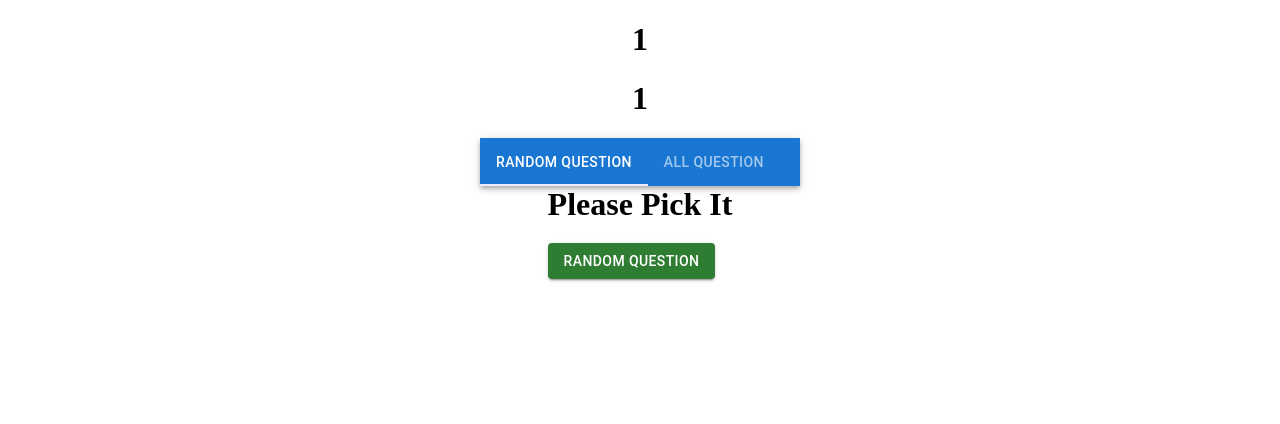
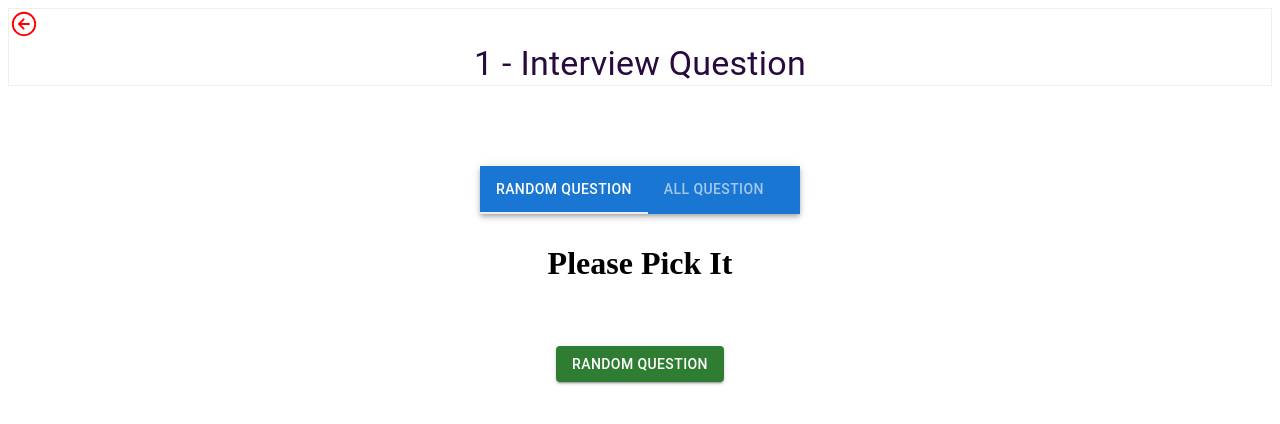
Before and after one commit to balaji1610/devquest, a Next.js app: page /1/1 in a window 1280 px wide. Shown: the top 424 px of the page. Built offline with nearby package versions, Linux system fonts and the light colour scheme.

Commit message:
Create Question Title component and randomquestion fixed

```diff
--- a/src/app/[category]/[categoryId]/page.tsx
+++ b/src/app/[category]/[categoryId]/page.tsx
@@ -1,8 +1,8 @@
 import QuestionSelection from "./QuestionSelection";
 import type { Metadata } from "next";
+import {getCategoryMetadata} from "@/app/utills/metadata"
 import { IPagePropsType } from "@/app/interface/interface";
-import { getCategoryMetadata } from "@/app/utills/metadata";
-
+import QuestionTitle from "@/app/components/QuestionTitle";
 export async function generateMetadata({
   params,
 }: IPagePropsType): Promise<Metadata> {
@@ -11,14 +11,13 @@ export async function generateMetadata({
 export default function Page({ params }: IPagePropsType) {
   return (
     <div>
-      <h1 style={{ textAlign: "center" }}>{params.category}</h1>
-      <h1 style={{ textAlign: "center" }}>{params.categoryId}</h1>
-      <h1>
+      <QuestionTitle category={params.category} />
+      <div style={{ marginTop: "5rem" }}>
         <QuestionSelection
           category={params.category}
           categoryId={params.categoryId}
         />
-      </h1>
+      </div>
     </div>
   );
 }
--- a/src/app/components/Home.tsx
+++ b/src/app/components/Home.tsx
@@ -67,7 +67,6 @@ export default function Home() {
             <CardContent>
               <Stack direction="row" spacing={2}>
                 <Box>
-                  {/* <img src={getImageId[categoryId]} alt={name} /> */}
                   <Image
                     src={getImageId[categoryId as keyof ImageMap]}
                     alt="HTML Logo"
--- a/src/app/components/QuestionList.tsx
+++ b/src/app/components/QuestionList.tsx
@@ -27,6 +27,8 @@ export default function QuestionList() {
       >
         <Grid size={{ xs: 12, sm: 2 }}></Grid>
         <Grid size={{ xs: 12, sm: 8 }}>
+          <Box>
+            {" "}
             {currentQuestions.length > 0 &&
               currentQuestions.flatMap((el) => {
                 const { id, question, isImportant } = el;
@@ -35,7 +37,6 @@ export default function QuestionList() {
                     sx={{
                       width: { xs: "20rem", sm: "50rem" },
                       padding: { xs: "1px", sm: "10px" },
-
                       border: "1px solid #E9E9E9",
                       backgroundColor: "#ffffff",
                       borderLeft: "3px solid #03A9F4",
@@ -62,6 +63,7 @@ export default function QuestionList() {
                   </Box>
                 );
               })}
+          </Box>
         </Grid>
         <Grid size={{ xs: 12, sm: 2 }}></Grid>
       </Grid>
--- /dev/null
+++ b/src/app/components/QuestionTitle.tsx
@@ -0,0 +1,24 @@
+"use client";
+import Typography from "@mui/material/Typography";
+import { IoArrowBackCircleOutline } from "react-icons/io5";
+import { useRouter } from "next/navigation";
+
+export default function QuestionTitle({ category }: { category: string }) {
+  const router = useRouter();
+  return (
+    <div style={{ border: "1px solid #F1F0E4" }}>
+      <div
+        title="Back"
+        style={{ cursor: "pointer" }}
+        onClick={() => router.push("/")}
+      >
+        {" "}
+        <IoArrowBackCircleOutline color="red" size={30} />
+      </div>
+
+      <Typography variant="h4" color={"#280A3E"} align="center">
+        {`${category} - Interview Question`}
+      </Typography>
+    </div>
+  );
+}
--- a/src/app/components/RandomQuestion.tsx
+++ b/src/app/components/RandomQuestion.tsx
@@ -7,7 +7,6 @@ import Box from "@mui/material/Box";
 import Button from "@mui/material/Button";
 import { GoStarFill } from "react-icons/go";
 export default function RandomQuestion() {
-
   const { currentQuestions } = useSelector(
     (state: { Category: IcategoryType }) => state.Category
   );
@@ -41,13 +40,13 @@ export default function RandomQuestion() {
         justifyContent: "center",
       }}
     >
-      <Stack spacing={2}>
-        {pickQuestion.id ? (
+      <Stack direction="column">
+        <Box>
+          {pickQuestion?.id ? (
             <Box
               sx={{
                 width: { xs: "20rem", sm: "50rem" },
                 padding: { xs: "1px", sm: "10px" },
-
                 border: "1px solid #E9E9E9",
                 backgroundColor: "#ffffff",
                 borderLeft: "3px solid #03A9F4",
@@ -72,10 +71,14 @@ export default function RandomQuestion() {
               </Stack>
             </Box>
           ) : (
-          <Box>Please Pick It</Box>
+            <Box sx={{ padding: { xs: "1px", sm: "10px" } }}>
+              <h1>Please Pick It</h1>
+            </Box>
           )}
-
+        </Box>
         <Box>
+          {" "}
+          <Box style={{ textAlign: "center", marginTop: "2rem" }}>
             {" "}
             <Button
               variant="contained"
@@ -85,6 +88,7 @@ export default function RandomQuestion() {
               Random Question
             </Button>
           </Box>
+        </Box>
       </Stack>
     </div>
   );
```
Lines whose indentation alone changed are shown as unchanged.
